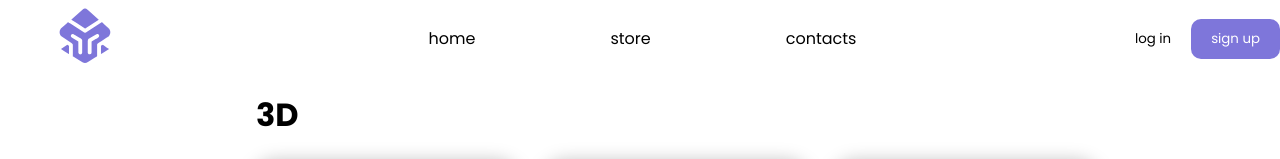
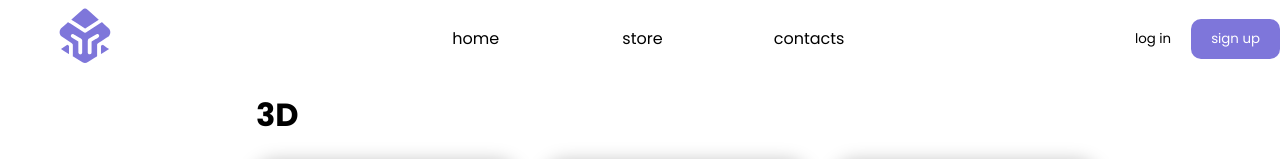
Before and after one commit to totskaiasonia/nft-store-front, a React (Vite) app: page /store in a window 1280 px wide. Shown: the top 159 px of the page. Built offline with nearby package versions, Linux system fonts and the light colour scheme.

Commit message:
fix nav links position in header

```diff
--- a/src/sections/Header.module.css
+++ b/src/sections/Header.module.css
@@ -7,17 +7,21 @@
     width: 60px;
     height: 60px;
 }
+.nav {
+    display: flex;
+    justify-content: space-around;
+    width: 500px;
+}
 .navItem {
-    margin-right: 135px;
+    text-align: center;
+    width: 100px;
     color: black;
     font-weight: 400;
     font-size: 16px;
+    display: block;
 }
 .navItem:active {
     font-size: 30px;
-}
-.navItem:last-child {
-    margin-right: 0px;
 }
 
 .logInBtn {
--- a/src/sections/Header.tsx
+++ b/src/sections/Header.tsx
@@ -13,7 +13,7 @@ const Header = () => {
           <button onClick={() => navigate('/')} style={{width: '170px'}}>
             <img className={styles.logo} src={logo}/>
           </button>
-          <div>
+          <div className={styles.nav}>
             <a className={styles.navItem} href="/">home</a>
             <a className={styles.navItem} href="/store">store</a>
             <a className={styles.navItem}>contacts</a>
```
